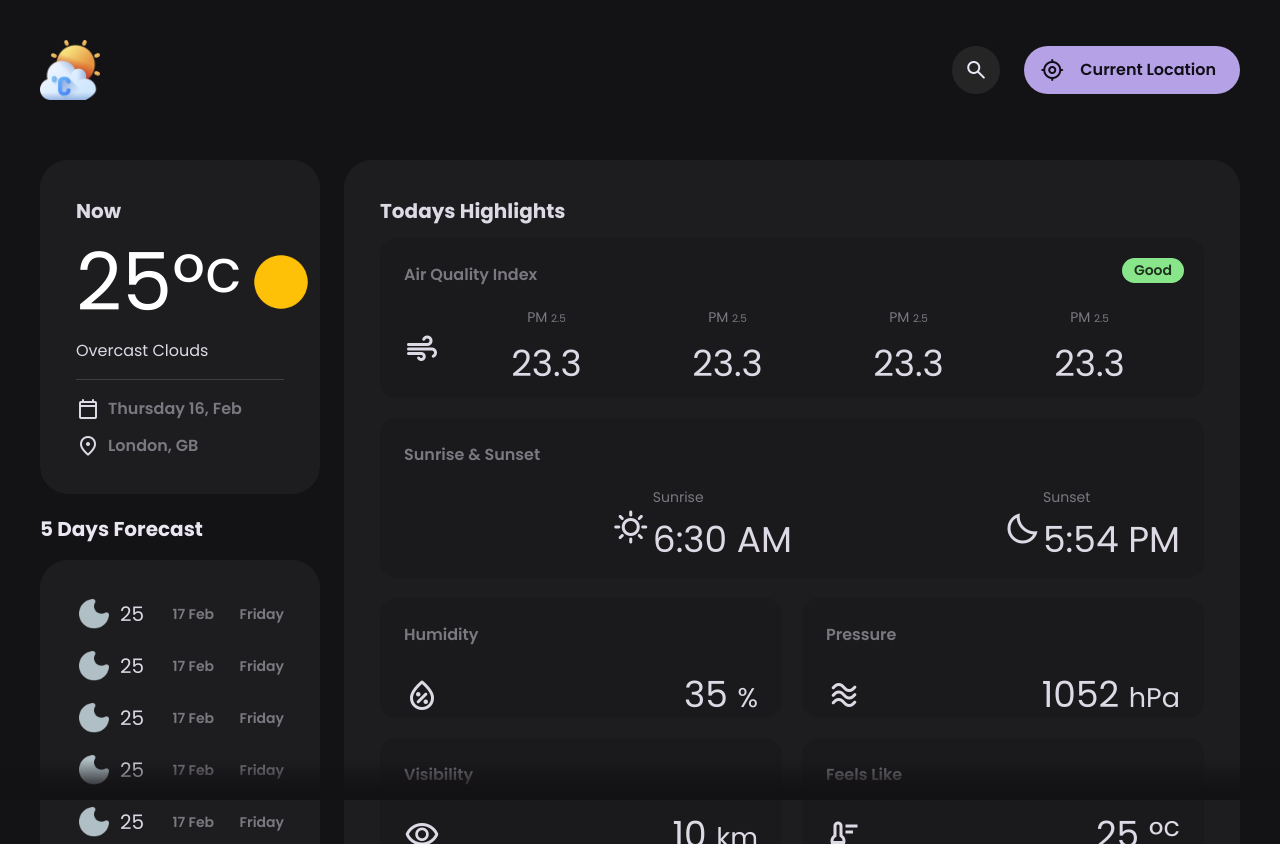
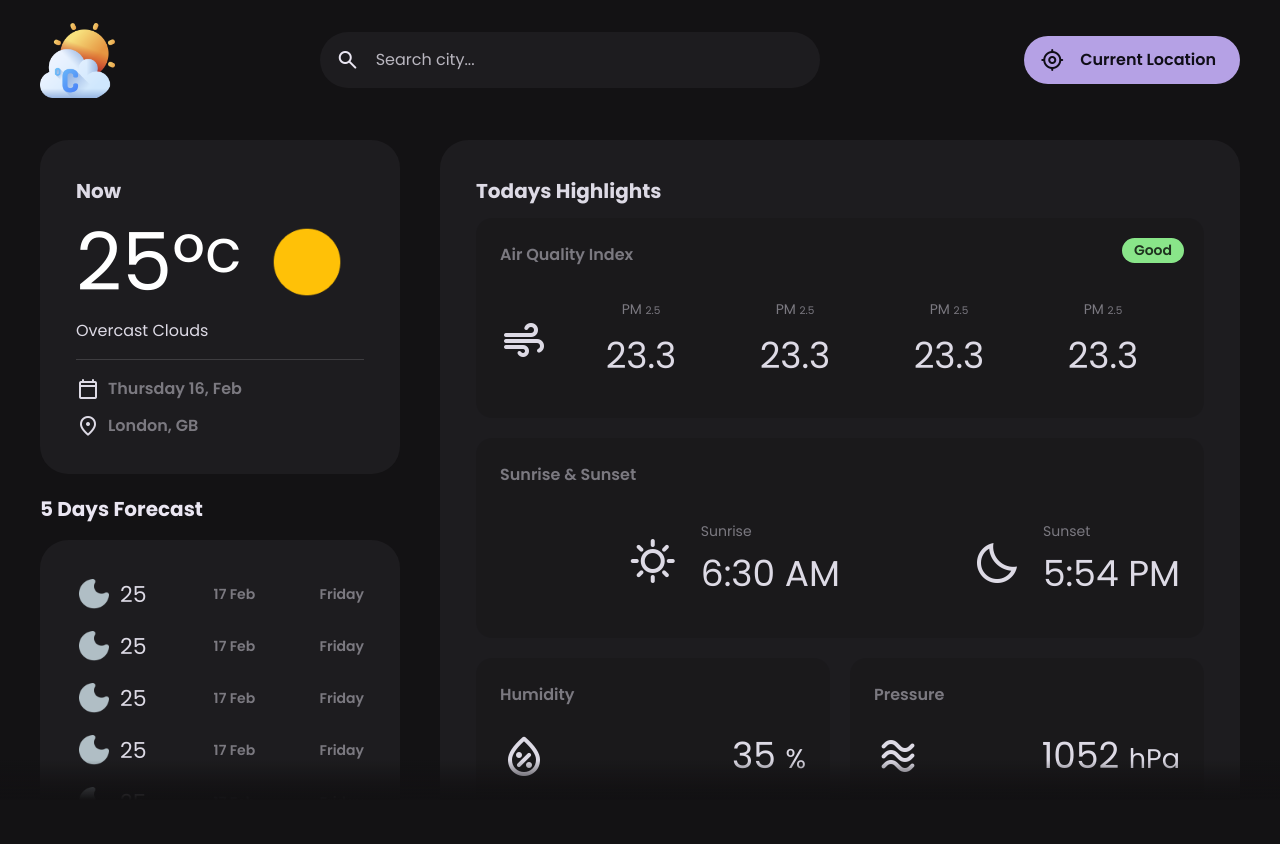
Before and after one commit to akhilTyagi94/Weather-App, a plain HTML site: page src/index.html in a window 1280 px wide. After the commit the page ends 800 px from the top, so only its background shows below. Drawn offline with Linux system fonts and the light colour scheme.

Commit message:
Responsive final

```diff
--- a/src/css/style.css
+++ b/src/css/style.css
@@ -874,7 +874,7 @@ article.container::before {
   }
 }
 
-@media (min-width: 120px) {
+@media (min-width: 1200px) {
   :root {
     --heading: 8rem;
     --title-2: 2rem;
@@ -895,4 +895,137 @@ article.container::before {
   .title-1 {
     --title-1: 3.6rem;
   }
+
+  .highlight-card.two .card-item {
+    column-gap: 24px;
+  }
+
+  .header .icon-btn {
+    display: none;
+  }
+
+  .logo img {
+    width: 75px;
+  }
+
+  .header {
+    position: relative;
+    height: 120px;
+    z-index: 4;
+  }
+
+  .header .container {
+    padding-block: 0;
+    height: 100%;
+  }
+
+  .search-view,
+  .search-view.active {
+    all: unset;
+    display: block;
+    position: relative;
+    width: 500px;
+    animation: none;
+  }
+
+  .search-wrapper {
+    border-block-end: none;
+  }
+
+  .search-wrapper > .m-icon {
+    display: block;
+  }
+
+  .search-field,
+  .search-field .view-list {
+    background-color: var(--surface);
+  }
+
+  .search-field {
+    height: 56px;
+    border-radius: var(--radius-28);
+  }
+
+  .search-result,
+  .search-view:not(:focus-within) .search-result {
+    display: none;
+  }
+
+  .search-view:focus-within .search-result.active {
+    display: block;
+  }
+
+  .search-view:has(.search-result.active):focus-within .search-field {
+    border-bottom-left-radius: 0;
+    border-bottom-right-radius: 0;
+  }
+
+  .search-view .view-list {
+    position: absolute;
+    top: 100%;
+    left: 0;
+    width: 100%;
+    max-height: 360px;
+    border-radius: 0 0 var(--radius-28) var(--radius-28);
+    border-block-start: 1px solid var(--outline);
+    overflow-y: auto;
+    overflow-y: overlay;
+    background-color: var(--surface);
+  }
+
+  .search-view .view-list:empty {
+    min-height: 120px;
+  }
+
+  .search-view .view-list::-webkit-scrollbar-button {
+    height: 28px;
+  }
+
+  .search-view:is(:hover, :has(.view-list):hover) {
+    filter: drop-shadow(var(--shadow-1));
+  }
+
+  .search-view:is(:focus-widthin, :has(.view-list):focus-within) {
+    filter: drop-shadow(var(--shadow-2));
+  }
+
+  main {
+    height: calc(100vh - 120px);
+    height: calc(100svh - 120px);
+  }
+
+  article.container {
+    grid-template-columns: 360px minmax(0, 1fr);
+    gap: 40px;
+  }
+
+  .current-weather .weather-icon {
+    width: 80px;
+  }
+
+  .forecast-card .title-2 {
+    --title-2: 2.2rem;
+  }
+
+  .highlight-card:nth-child(-n + 2) {
+    height: 200px;
+  }
+
+  .highlight-card:nth-child(n + 3) {
+    height: 150px;
+  }
+
+  .highlight-card .m-icon {
+    font-size: 4.8rem;
+  }
+
+  .slider-list {
+    gap: 16px;
+  }
 }
+
+@media (min-width: 1400px) {
+  .highlight-list {
+    grid-template-columns: repeat(4, 1fr);
+  }
+}
--- a/src/index.html
+++ b/src/index.html
@@ -22,7 +22,7 @@
           <img src="./images/logo.png" width="364" height="58" alt="logo" />
         </a>
 
-        <div class="search-view" data-search-view>
+        <div class="search-view active" data-search-view>
           <div class="search-wrapper">
             <input
               type="search"
@@ -32,7 +32,7 @@
               autocomplete="off"
               data-search-field
             />
-            <span class="m-icon">search</span>
+            <span class="m-icon leading-icon">search</span>
             <button
               class="icon-btn leading-icon has-state"
               aria-label="close search"
```
